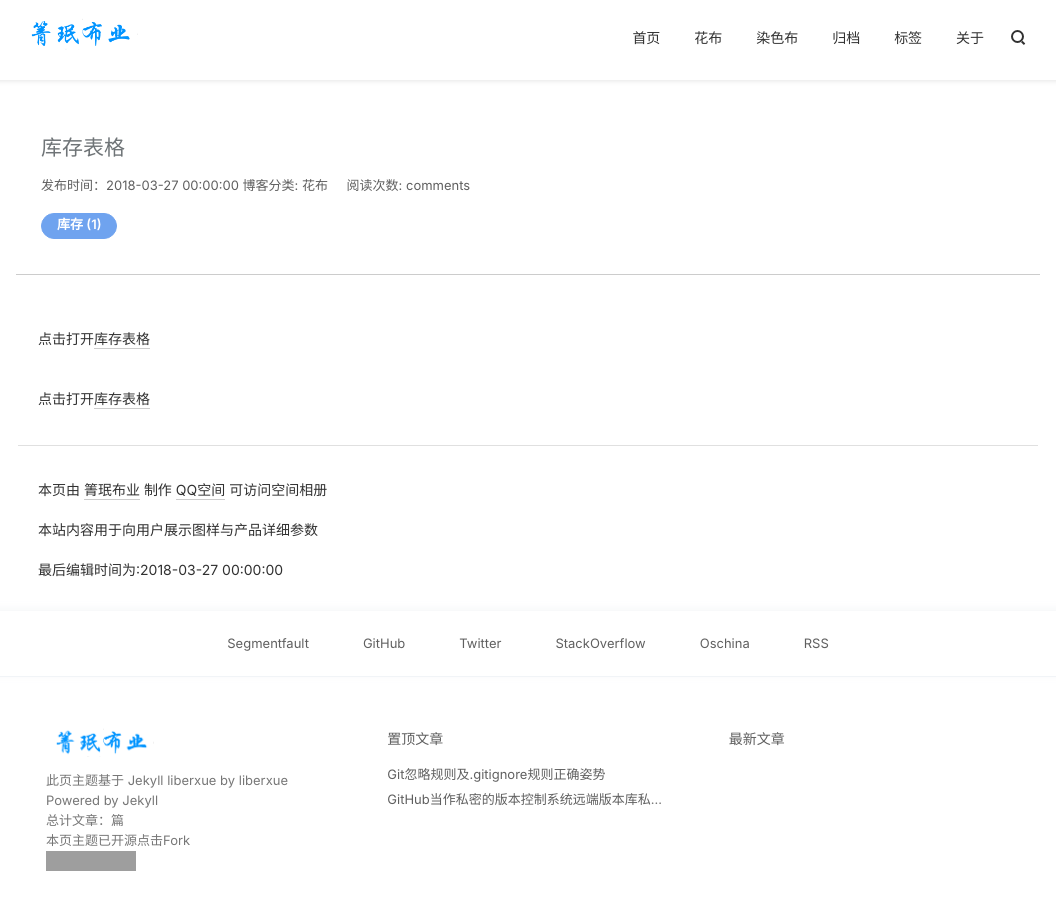
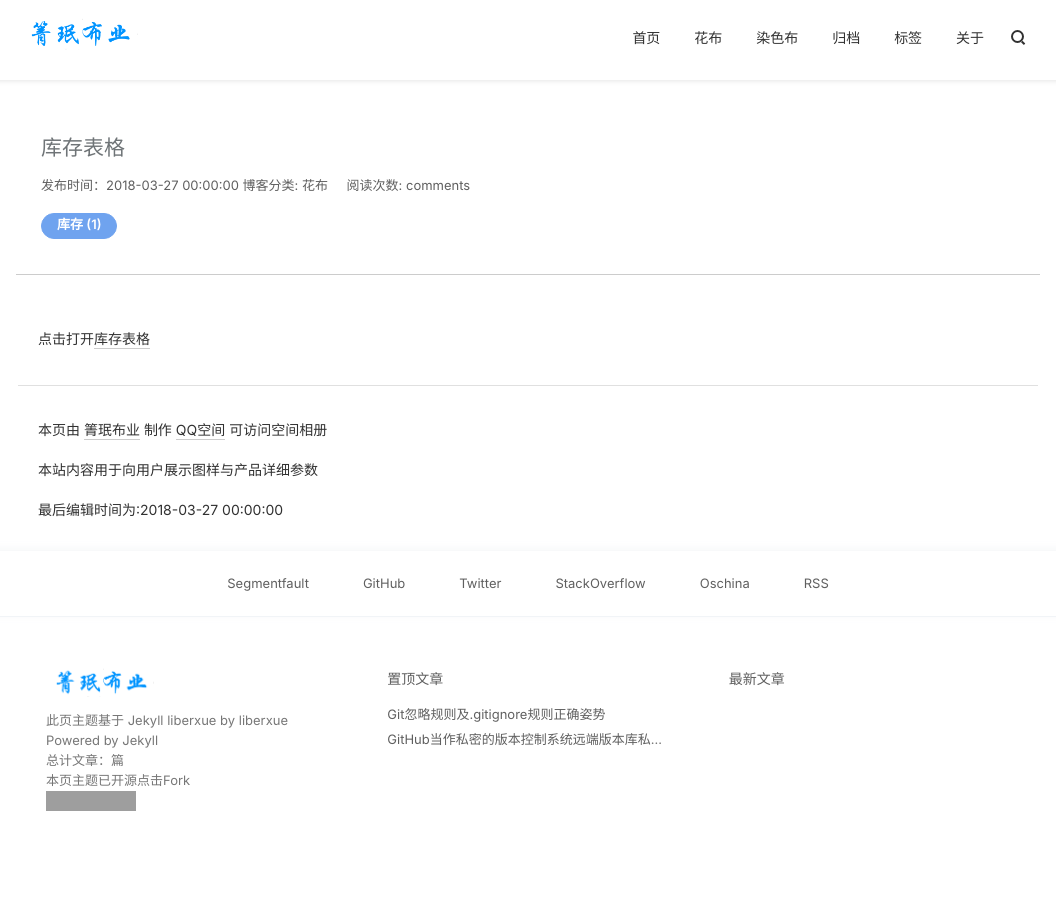
Before and after one commit to winderay/qmby.github.io, a Jekyll site: the page built from _posts/花布/2018-3-23-库存.md, in a window 1280 px wide and 1027 px high. Shown: the top 910 px of the window, without its empty margins (112-1168 px from the left). Built offline with Jekyll 4.4.1, drawn with Linux system fonts in a browser that asks for light colours; nearby versions of some CDN libraries; comment, search, counter and statistics services are not loaded; grey boxes are pictures that could not be loaded.

Commit message:
Update 2018-3-23-库存.md

```diff
--- a/_posts/花布/2018-3-23-库存.md
+++ b/_posts/花布/2018-3-23-库存.md
@@ -11,5 +11,3 @@ excerpt: "库存详情"
 ---
 
 点击打开[库存表格](https://docs.qq.com/sheet/BgGj902CQb5j0uO2FD4uZkAR0Ev0BR4VTsKJ4)
-
-点击打开[库存表格](/_posts/花布库存统计.xlsx)
```
